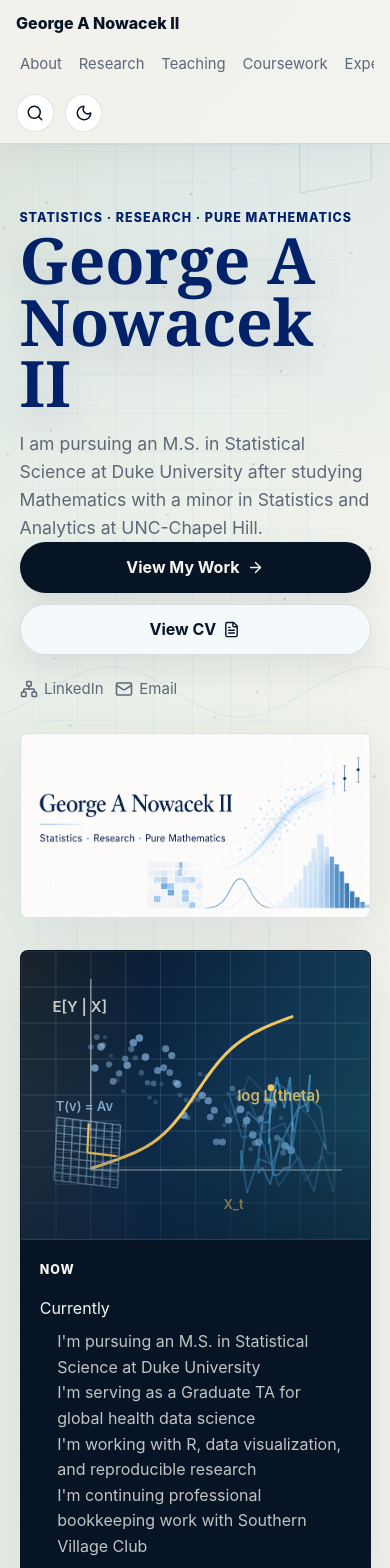
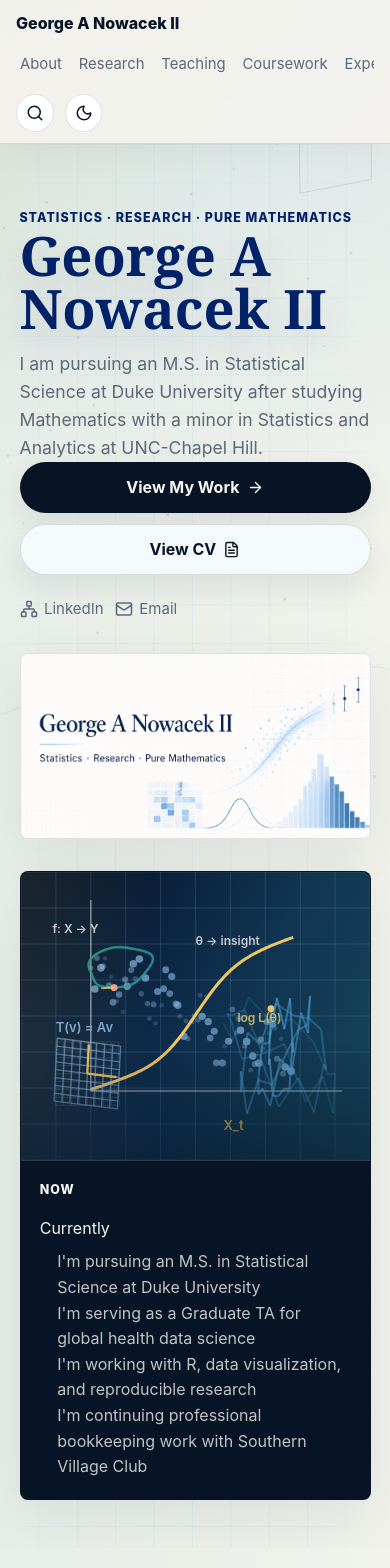
Before and after one commit to ganowacek/personal_website, a React (Vite) app: page / in a window 390 px wide. Shown: the top 1568 px of the page. Built offline with nearby package versions, Linux system fonts and the light colour scheme.

Commit message:
Polish mathematical animation on mobile

```diff
--- a/src/components/ManimCanvas.tsx
+++ b/src/components/ManimCanvas.tsx
@@ -205,12 +205,56 @@
       context.fillText("X_t", startX, baseY + 16);
     }
 
+    function drawTheoryMotif(time: number) {
+      const compact = width < 520;
+      const centerX = compact ? width * 0.28 : width * 0.25;
+      const centerY = compact ? height * 0.33 : height * 0.32;
+      const radiusX = Math.min(width, height) * (compact ? 0.11 : 0.13);
+      const radiusY = radiusX * 0.62;
+      const phase = time * 0.0012;
+
+      context.save();
+      context.translate(centerX, centerY);
+      context.rotate(-0.25);
+      context.strokeStyle = "rgba(47, 157, 144, 0.82)";
+      context.lineWidth = 2.5;
+      context.beginPath();
+      for (let step = 0; step <= 120; step += 1) {
+        const angle = (step / 120) * Math.PI * 2;
+        const wobble = 1 + 0.12 * Math.sin(3 * angle + phase);
+        const x = Math.cos(angle) * radiusX * wobble;
+        const y = Math.sin(angle) * radiusY * (1 + 0.08 * Math.cos(2 * angle - phase));
+        if (step === 0) context.moveTo(x, y);
+        else context.lineTo(x, y);
+      }
+      context.closePath();
+      context.stroke();
+
+      const movingAngle = phase % (Math.PI * 2);
+      const pointX = Math.cos(movingAngle) * radiusX;
+      const pointY = Math.sin(movingAngle) * radiusY;
+      context.fillStyle = "#f09a8f";
+      context.beginPath();
+      context.arc(pointX, pointY, compact ? 3.5 : 4.5, 0, Math.PI * 2);
+      context.fill();
+
+      context.strokeStyle = "rgba(246, 200, 95, 0.78)";
+      context.lineWidth = 2;
+      context.beginPath();
+      context.moveTo(pointX, pointY);
+      context.lineTo(pointX - Math.sin(movingAngle) * radiusX * 0.42, pointY + Math.cos(movingAngle) * radiusY * 0.42);
+      context.stroke();
+      context.restore();
+    }
+
     function drawLabels(time: number) {
-      context.font = "600 15px Inter, sans-serif";
+      const compact = width < 520;
+      context.font = `600 ${compact ? 12 : 15}px Inter, sans-serif`;
       context.fillStyle = "rgba(247, 245, 239, 0.8)";
-      context.fillText("E[Y | X]", width * 0.09, height * 0.2 + Math.sin(time * 0.002) * 4);
+      context.fillText("f: X -> Y", width * 0.09, height * 0.2 + Math.sin(time * 0.002) * 4);
+      context.fillText(compact ? "θ -> insight" : "θ -> model -> insight", width * 0.5, height * 0.24 + Math.cos(time * 0.0018) * 4, width * 0.44);
       context.fillStyle = "rgba(246, 200, 95, 0.86)";
-      context.fillText("log L(theta)", width * 0.62, height * 0.52);
+      context.fillText("log L(θ)", width * 0.62, height * 0.52);
     }
 
     function draw(time: number) {
@@ -233,6 +277,7 @@
       drawAxes(originX, originY, progress);
       drawPoints(originX, originY, scaleX, scaleY, time);
       drawCurve(originX, originY, scaleX, scaleY, progress);
+      drawTheoryMotif(time);
       drawGridTransform(width * 0.19, height * 0.7, Math.min(width, height) * 0.11, time);
       drawRandomWalk(width * 0.58, height * 0.84, width * 0.32, 118, progress);
       drawLabels(time);
--- a/src/pages/HomePage.tsx
+++ b/src/pages/HomePage.tsx
@@ -217,14 +217,20 @@
               <p className="eyebrow">CV</p>
               <h2>Curriculum Vitae</h2>
               <p>
-                Download my current CV below for the full picture of my research, teaching,
-                and coursework.
+                I keep my current CV visible here, with a download available for reference.
               </p>
             </div>
             <button className="button secondary" type="button" onClick={downloadCv} disabled={!siteConfig.cvAvailable}>
               Download CV <Download size={16} />
             </button>
           </div>
+          {siteConfig.cvAvailable ? (
+            <iframe
+              className="cv-frame"
+              src={`${siteConfig.cv}#view=FitH`}
+              title="George A Nowacek II CV"
+            />
+          ) : null}
         </div>
         <div className="contact-panel" id="contact">
           <p className="eyebrow">Contact</p>
--- a/src/styles.css
+++ b/src/styles.css
@@ -64,6 +64,7 @@
 body {
   margin: 0;
   min-width: 320px;
+  overflow-x: hidden;
   background:
     linear-gradient(135deg, rgba(246, 200, 95, 0.12), transparent 18rem),
     linear-gradient(180deg, rgba(75, 156, 211, 0.12), transparent 32rem),
@@ -115,11 +116,17 @@
 }
 
 .site-nav nav {
+  min-width: 0;
   display: flex;
   justify-content: center;
   gap: clamp(0.55rem, 1.6vw, 1.25rem);
   color: var(--muted);
   font-size: 0.93rem;
+  scrollbar-width: none;
+}
+
+.site-nav nav::-webkit-scrollbar {
+  display: none;
 }
 
 .site-nav nav a {
@@ -181,6 +188,9 @@
 }
 
 .hero-copy {
+  width: 100%;
+  max-width: 100%;
+  min-width: 0;
   animation: rise-in 700ms ease both;
 }
 
@@ -210,6 +220,10 @@
   max-width: 45rem;
   color: var(--muted);
   font-size: clamp(1.1rem, 2vw, 1.45rem);
+}
+
+.hero-lede {
+  max-width: min(45rem, 100%);
 }
 
 .eyebrow,
@@ -279,6 +293,7 @@
 
 .hero-diagram {
   margin: clamp(2rem, 4vw, 3rem) 0 0;
+  max-width: 100%;
   overflow: hidden;
   border: 1px solid var(--line);
   border-radius: 8px;
@@ -327,6 +342,8 @@
 }
 
 .manim-panel {
+  width: 100%;
+  max-width: 100%;
   overflow: hidden;
   padding: 0;
   background: var(--ink);
@@ -692,6 +709,15 @@
   color: var(--deep-blue);
 }
 
+.cv-frame {
+  display: block;
+  width: 100%;
+  min-height: min(78svh, 62rem);
+  border: 1px solid var(--line);
+  border-radius: 8px;
+  background: var(--surface);
+}
+
 .contact-panel {
   background:
     linear-gradient(135deg, rgba(246, 200, 95, 0.12), transparent 45%),
@@ -893,7 +919,19 @@
   .hero h1,
   .page-hero h1,
   .not-found h1 {
-    font-size: clamp(2.7rem, 17vw, 4rem);
+    font-size: clamp(2.5rem, 14vw, 3.4rem);
+  }
+
+  .hero h1 {
+    max-width: calc(100vw - 2rem);
+    overflow-wrap: break-word;
+  }
+
+  .hero-copy,
+  .hero-lede,
+  .hero-diagram,
+  .manim-panel {
+    max-width: calc(100vw - 2rem);
   }
 
   .site-footer {
```
